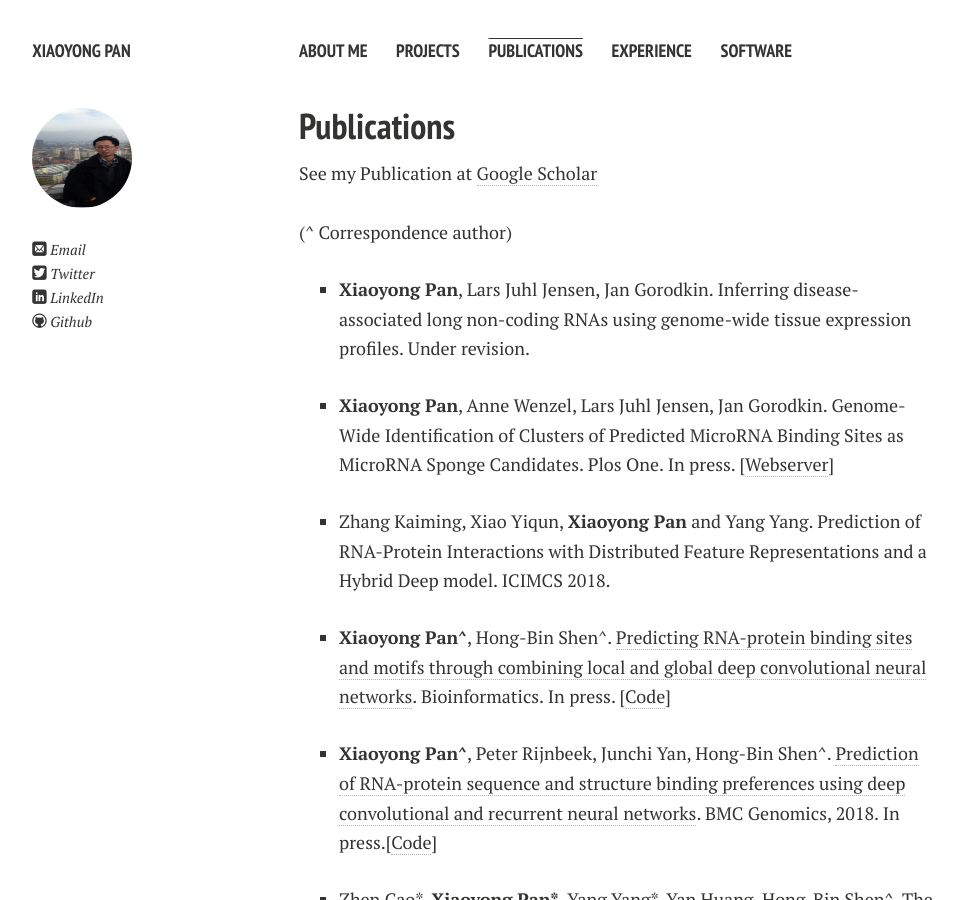
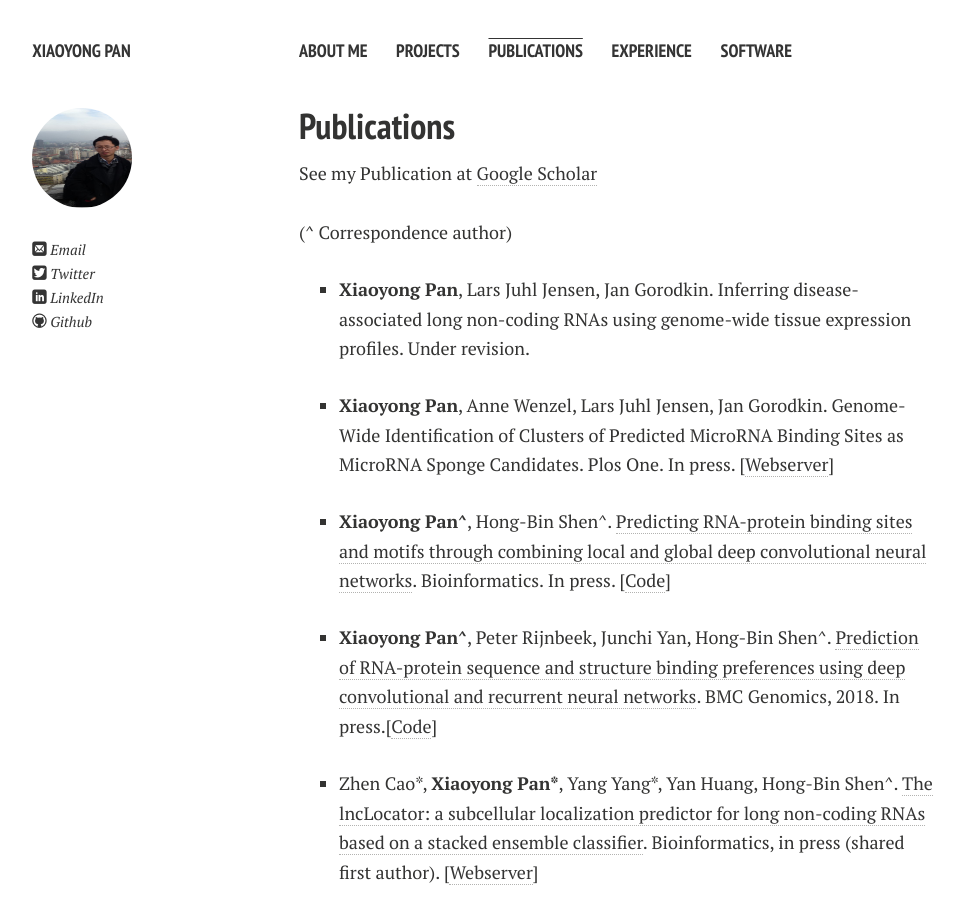
Before and after one commit to xypan1232/xypan1232.github.io, a Jekyll site: the page built from publications.md, in a window 1280 px wide and 900 px high. Shown: the whole window, without its empty margins (21-985 px from the left). Built offline with Jekyll 4.4.1, drawn with Linux system fonts in a browser that asks for light colours; nearby versions of some CDN libraries; Markdown is read by kramdown in place of the engine named in the settings.

Commit message:
Update publications.md

```diff
--- a/publications.md
+++ b/publications.md
@@ -19,9 +19,6 @@ See my Publication at <a href="https://scholar.google.com/citations?hl=en&user=Y
     <p><b>Xiaoyong Pan</b>, Anne Wenzel, Lars Juhl Jensen, Jan Gorodkin. Genome-Wide Identification of Clusters of Predicted MicroRNA Binding Sites as MicroRNA Sponge Candidates. Plos One. In press. [<a href="https://rth.dk/resources/mirnasponge/">Webserver</a>] </p>
   </li>
 
-<li>
-   <p> Zhang Kaiming, Xiao Yiqun, <b>Xiaoyong Pan</b> and Yang Yang. Prediction of RNA-Protein Interactions with Distributed Feature Representations and a Hybrid Deep model. ICIMCS 2018. </p>
-  </li>
 
 <li>
     <p><b>Xiaoyong Pan^</b>, Hong-Bin Shen^. <a href="https://academic.oup.com/bioinformatics/advance-article/doi/10.1093/bioinformatics/bty364/4990826">Predicting RNA-protein binding sites and motifs through combining local and global deep convolutional neural networks</a>. Bioinformatics. In press. [<a href="https://github.com/xypan1232/iDeepE">Code</a>]</p>
```
